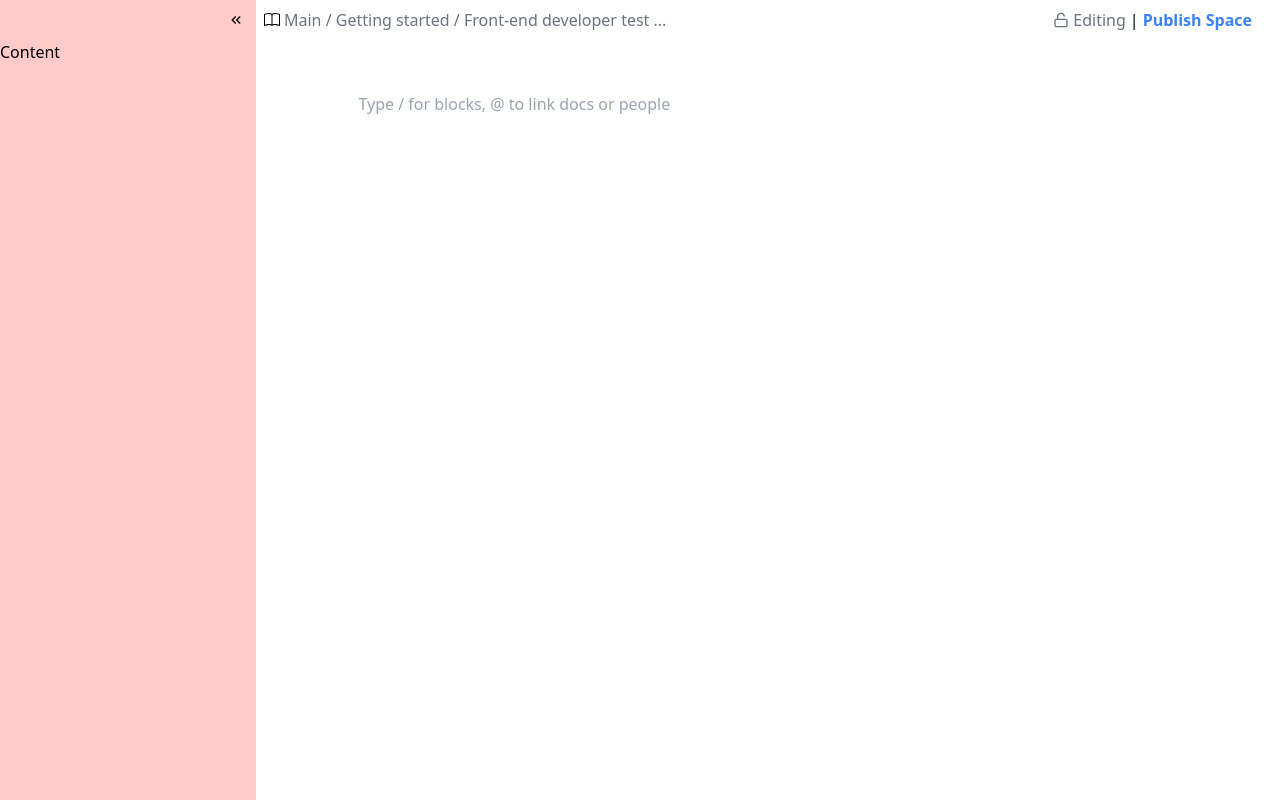
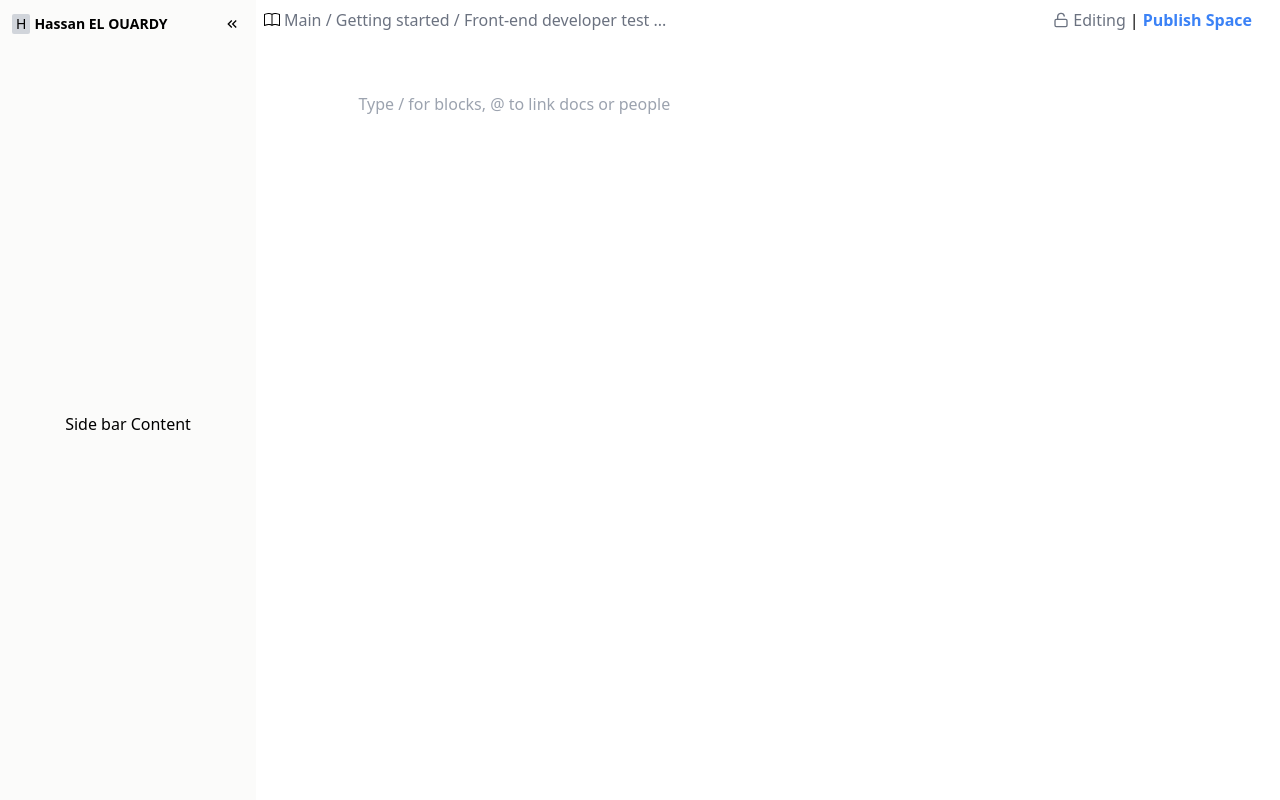
Before and after one commit to codehass/notion-test, a React (Create React App) app: page / in a window 1280 px wide. Built offline with nearby package versions, Linux system fonts and the light colour scheme; some icons are missing.

Commit message:
add some changes to side bar

```diff
--- a/src/components/SideBar.js
+++ b/src/components/SideBar.js
@@ -7,20 +7,33 @@ import {
 function SideBar({ sideBarOpen, handleSideBase }) {
 	return (
 		<div
-			className={`bg-red-200 ${
-				sideBarOpen ? "w-1/5" : "w-10"
-			} h-full flex flex-col`}
+			className={`bg-[#fbfbfa] ${
+				sideBarOpen ? "w-1/5 h-full" : "w-16"
+			}  flex flex-col`}
 		>
-			<div className="flex justify-end items-center p-3">
+			<div className="flex justify-between items-center p-3 hover:bg-[#EBEBEA] rounded-md">
+				<div className="flex items-center gap-1 ">
+					<span className="bg-gray-300 px-1 rounded-sm text-sm">H</span>
+					<p
+						className={` ${
+							sideBarOpen ? "" : "hidden"
+						} text-sm font-semibold cursor-pointer
+						`}
+					>
+						Hassan EL OUARDY
+					</p>
+				</div>
 				<button type="button" onClick={handleSideBase}>
 					{sideBarOpen ? (
-						<MdKeyboardDoubleArrowLeft />
+						<MdKeyboardDoubleArrowLeft className="text-2xl hover:bg-gray-300 px-1 rounded-sm" />
 					) : (
-						<MdKeyboardDoubleArrowRight />
+						<MdKeyboardDoubleArrowRight className="text-2xl hover:bg-gray-300 px-1 rounded-sm" />
 					)}
 				</button>
 			</div>
-			{sideBarOpen && <div>Content</div>}
+			{sideBarOpen && (
+				<div className="flex justify-center m-auto">Side bar Content</div>
+			)}
 		</div>
 	);
 }
```
